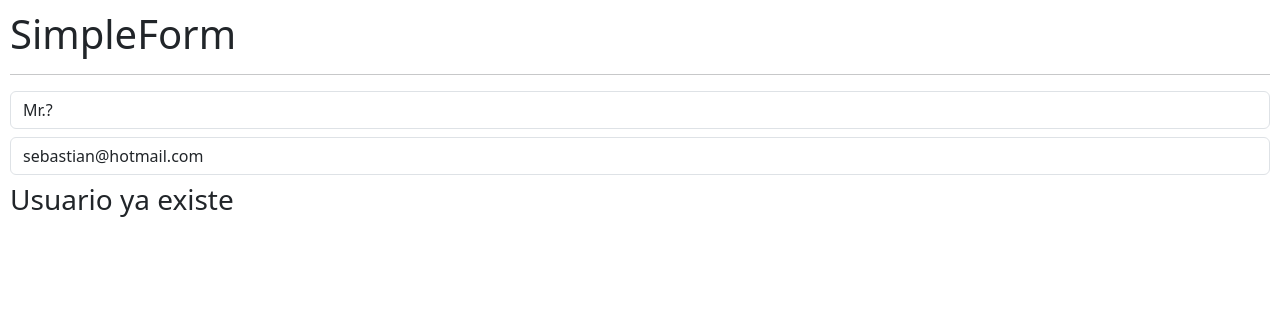
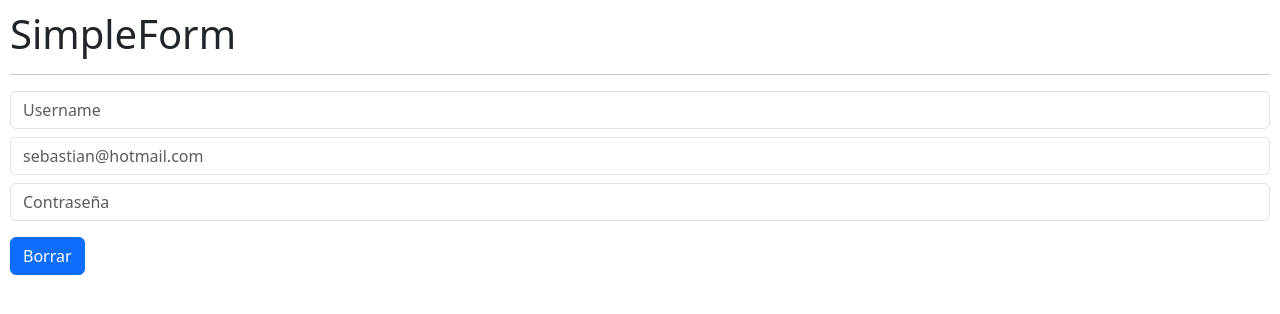
Before and after one commit to sebastian461/react-hook-app, a React (Vite) app: page / in a window 1280 px wide. Shown: the top 314 px of the page. Built offline with nearby package versions, Linux system fonts and the light colour scheme.

Commit message:
Formulario con un custom hook
Centraliza el comportamiento de los formularios en un unico hook para que sea reutilizable

```diff
--- /dev/null
+++ b/src/02-useEffect/FormWithCustomHook.jsx
@@ -0,0 +1,49 @@
+import { useForm } from "../hooks/useForm";
+
+export const FormWithCustomHook = () => {
+  const { username, email, password, onInputChange, onResetForm } = useForm({
+    username: "",
+    email: "",
+    password: "",
+  });
+
+  //* const { username, email, password } = formState;
+
+  return (
+    <>
+      <h1>SimpleForm</h1>
+      <hr />
+
+      <input
+        type="text"
+        className="form-control"
+        placeholder="Username"
+        name="username"
+        value={username}
+        onChange={onInputChange}
+      />
+
+      <input
+        type="email"
+        className="form-control my-2"
+        placeholder="sebastian@hotmail.com"
+        name="email"
+        value={email}
+        onChange={onInputChange}
+      />
+
+      <input
+        type="password"
+        className="form-control my-2"
+        placeholder="Contraseña"
+        name="password"
+        value={password}
+        onChange={onInputChange}
+      />
+
+      <button onClick={onResetForm} className="btn btn-primary mt-2">
+        Borrar
+      </button>
+    </>
+  );
+};
--- /dev/null
+++ b/src/hooks/useForm.js
@@ -0,0 +1,26 @@
+import { useState } from "react";
+
+/*
+ * Esta lógica aplica para cada nuevo formulario que se quiera crear
+ */
+export const useForm = (initialForm = {}) => {
+  const [formState, setFormState] = useState(initialForm);
+
+  const onInputChange = ({ target }) => {
+    const { name, value } = target;
+    setFormState({
+      ...formState,
+      [name]: value,
+    });
+  };
+
+  const onResetForm = () => {
+    setFormState(initialForm);
+  };
+
+  return {
+    ...formState, //* esta es una forma de desestructurar el 'formState' que es un objeto
+    onInputChange,
+    onResetForm,
+  };
+};
--- a/src/main.jsx
+++ b/src/main.jsx
@@ -4,13 +4,15 @@ import "./index.css";
 //import { HooksApp } from "./HooksApp";
 //import { CounterApp } from "./01-useState/CounterApp";
 //import { CounterWithCustomHook } from "./01-useState/CounterWithCustomHook";
-import { SimpleForm } from "./02-useEffect/SimpleForm";
+//import { SimpleForm } from "./02-useEffect/SimpleForm";
+import { FormWithCustomHook } from "./02-useEffect/FormWithCustomHook";
 
 ReactDOM.createRoot(document.getElementById("root")).render(
   <React.StrictMode>
     {/* <HooksApp /> */}
     {/* <CounterApp /> */}
     {/* <CounterWithCustomHook /> */}
-    <SimpleForm />
+    {/* <SimpleForm /> */}
+    <FormWithCustomHook />
   </React.StrictMode>
 );
```
